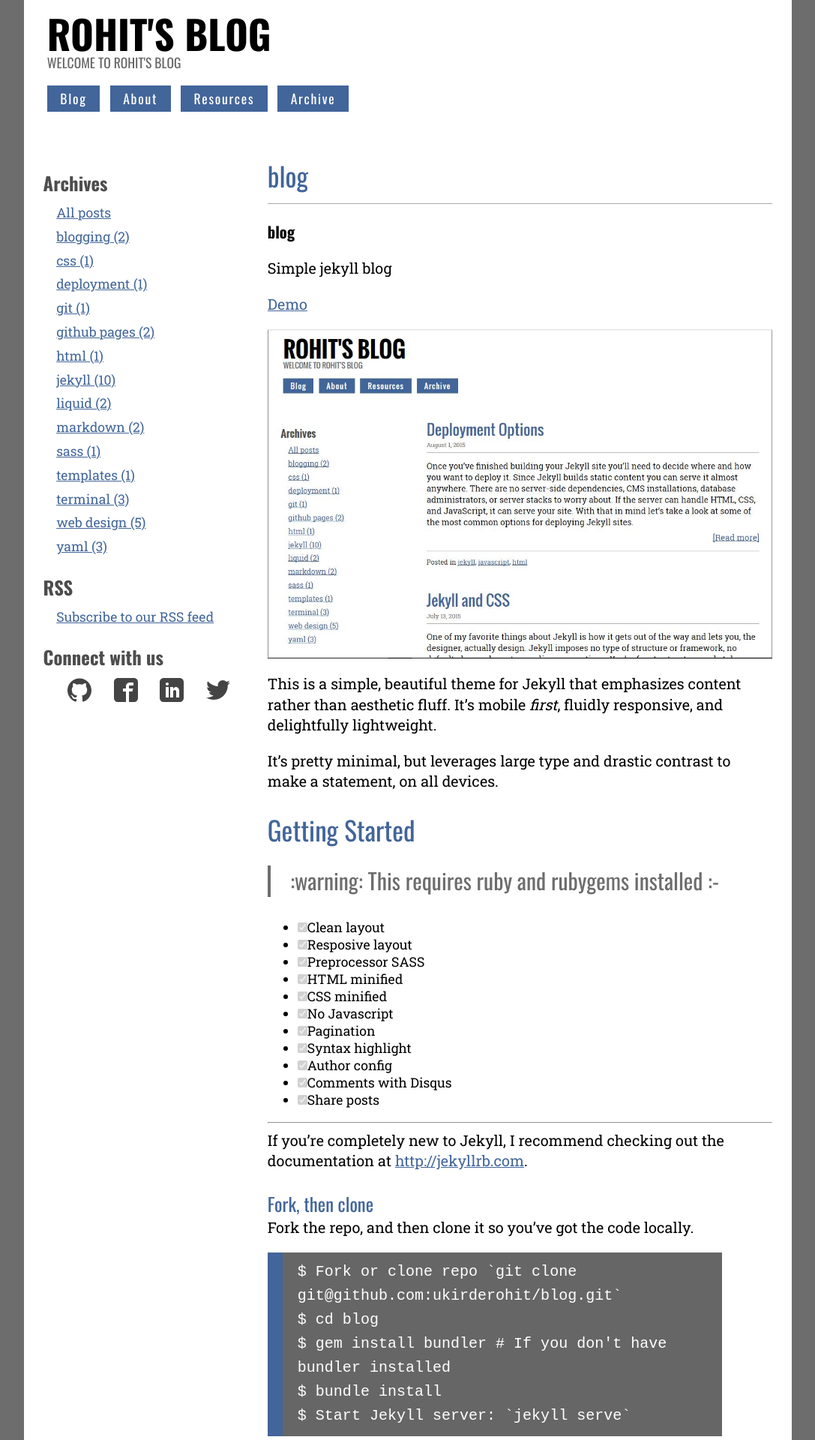
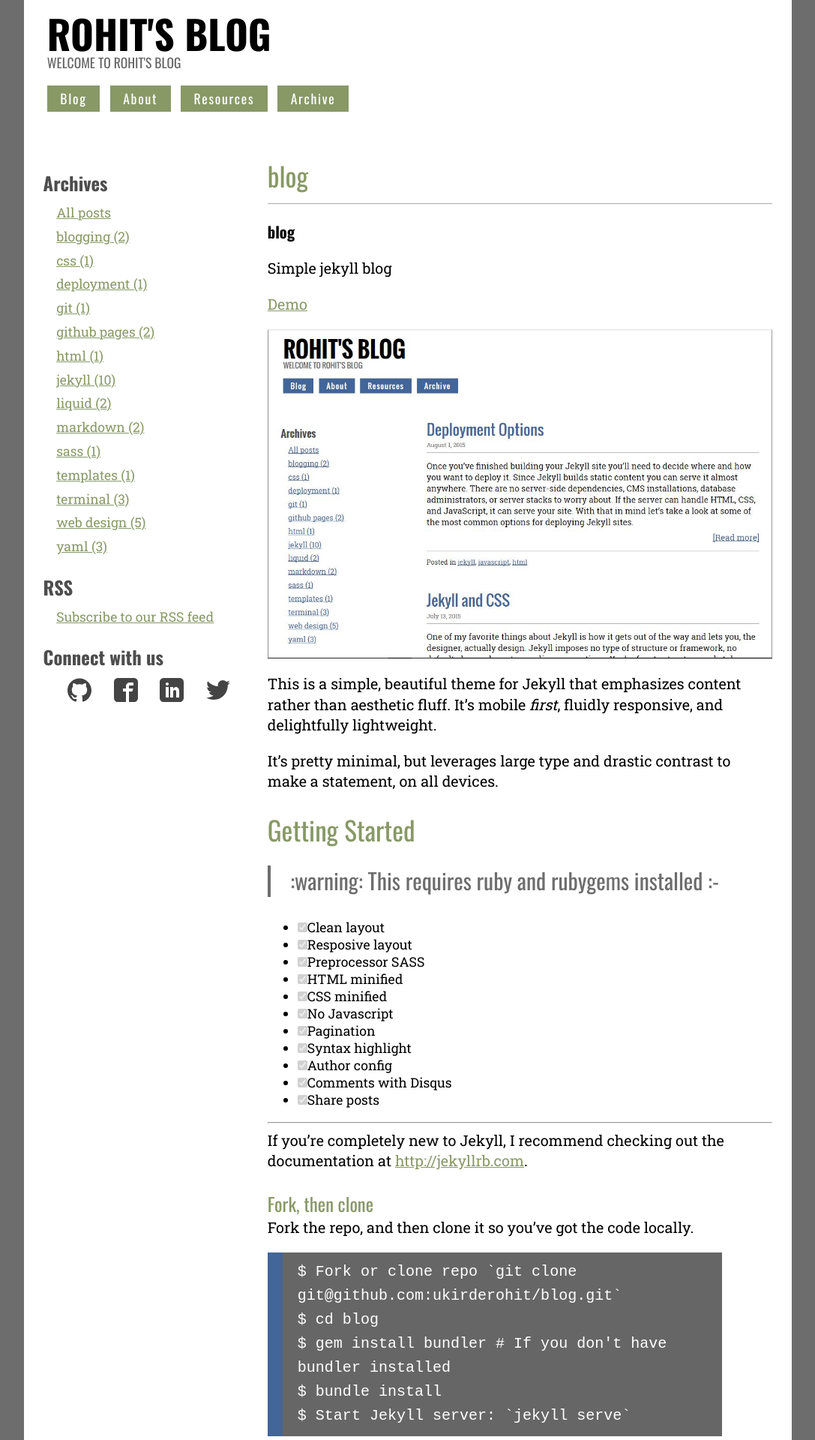
Before and after one commit to ukirderohit/blog, a Jekyll site: the page built from README.md, in a window 1280 px wide. Shown: the top 1920 px of the page at 75% size, without its empty margins (96-1183 px from the left). Built offline with Jekyll 4.4.1, drawn with Linux system fonts in a browser that asks for light colours; our own code applies the rules of GitHub Pages for plain Markdown files.

Commit message:
changed in css

```diff
--- a/css/main.css
+++ b/css/main.css
@@ -299,11 +299,11 @@
 	margin: 0 0 1em 0;
 }
 a {
-	color: #42659A;
+	color: #889966;
 	line-height: inherit;
 }
 a:hover {
-	color: #213149;
+	color: #889966;
 }
 img, object, embed {
 	max-width: 100%;
@@ -393,13 +393,13 @@
 	font-size: 2em;
 	font-weight: 400;
 	line-height:1.2;
-	color: #42659A;
+	color: #889966;
 	margin-bottom:0.2em;
 }
 article h3 {
 	font-weight: 400;
 	font-size: 1.4em;
-	color: #42659A;
+	color: #889966;
 	margin-bottom: 0;
 }
 article h2 a {
@@ -639,7 +639,7 @@
 	display: none;
 }
 nav li {
-	background: #42659A;
+	background: #889966;
 	margin-bottom: .2em;
 }
 nav li:hover {
@@ -664,7 +664,7 @@
 /*toggle check styles*/
 .toggle-label {
 	display: block;
-	background: #42659A;
+	background: #889966;
 	font: 0.8em 'Oswald', 'Helvetica Narrow', Arial, sans-serif;
 	text-align: center;
 	letter-spacing: 0.1em;
@@ -766,7 +766,7 @@
 nav li a {
 	font: 1em 'Oswald', 'Helvetica Narrow', Arial, sans-serif;
 	color: white;
-	background: #42659A;
+	background: #889966;
 	margin-right: 0.5em;
 	padding: .25em 1em;
 	display: inline-block;
```
